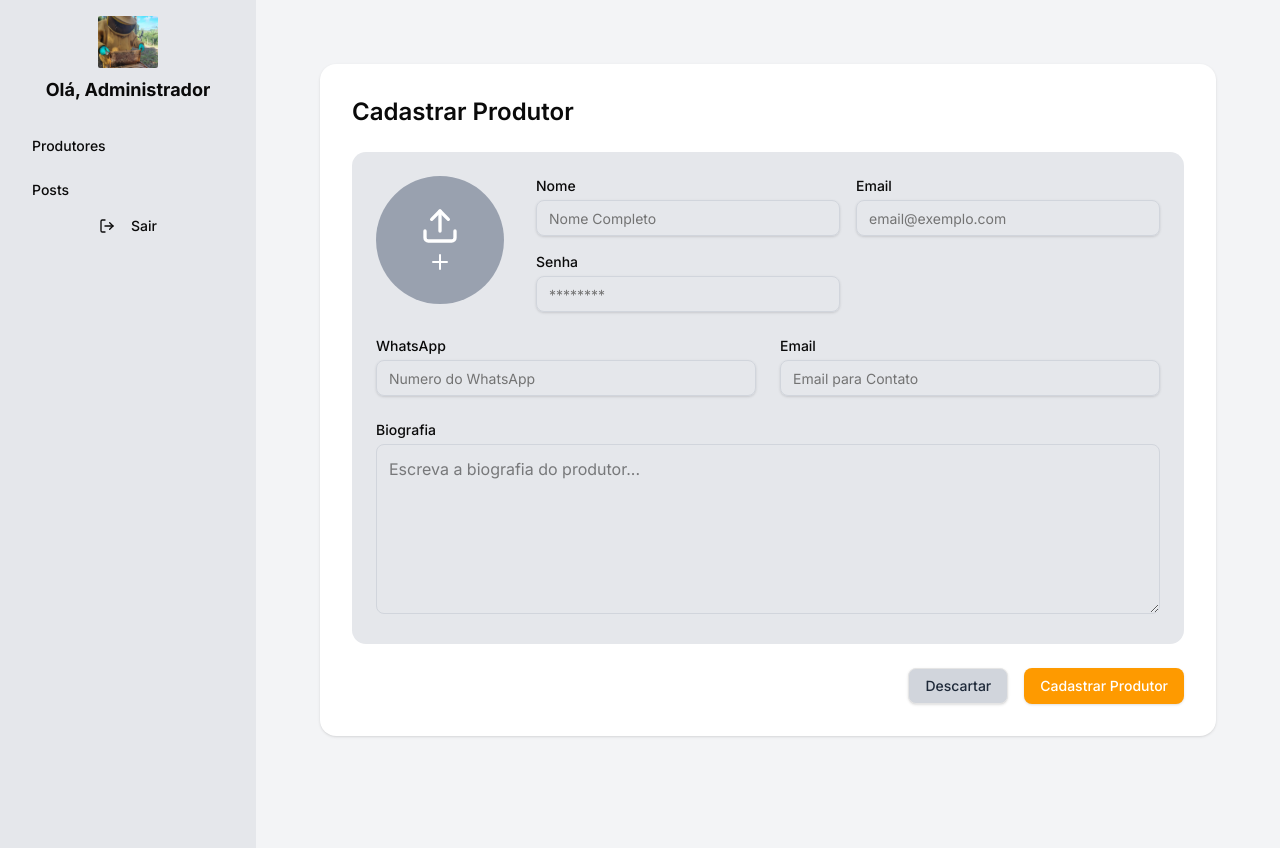
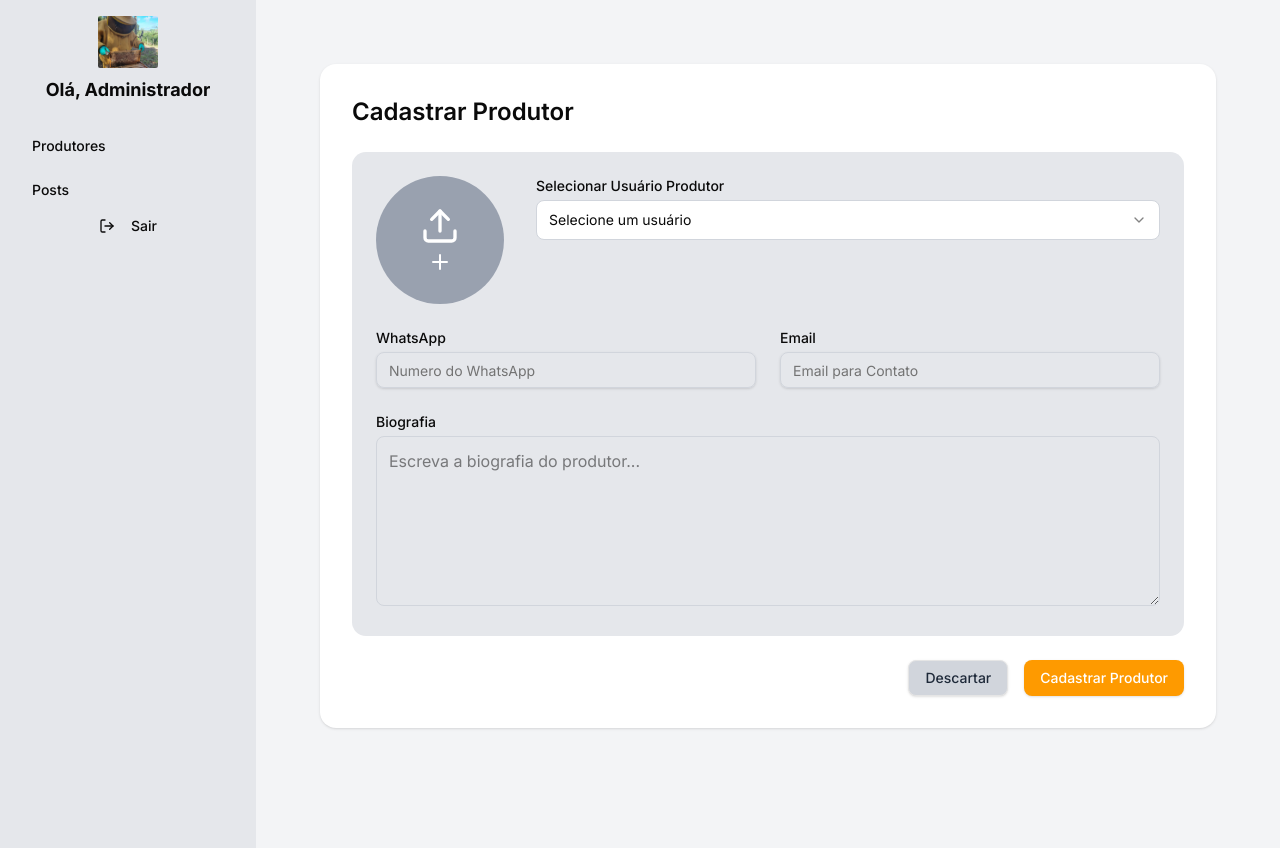
Before and after one commit to GuilhermeMarqus/Moreilandia, a Next.js app: page /admin/cadastroprod in a window 1280 px wide. Built offline with nearby package versions, Linux system fonts and the light colour scheme.

Commit message:
chore: add select component in cadastroprod/page.tsx

```diff
--- a/src/app/(private)/admin/cadastroprod/page.tsx
+++ b/src/app/(private)/admin/cadastroprod/page.tsx
@@ -3,39 +3,41 @@
 import { useState, useRef, useEffect } from "react";
 import Image from "next/image";
 import { Button } from "@/components/ui/button";
-import { Plus, Upload, CheckCircle2 } from "lucide-react"; // Adicionar PenLine e Trash2 para simular edição/exclusão (opcional)
+import { Plus, Upload, CheckCircle2, User } from "lucide-react"; // Adicionar PenLine e Trash2 para simular edição/exclusão (opcional)
 import { Input } from "@/components/ui/input";
 import { Label } from "@/components/ui/label";
 import { useRouter } from "next/navigation"; // Importar useRouter
+import {
+  Select,
+  SelectTrigger,
+  SelectContent,
+  SelectGroup,
+  SelectItem,
+  SelectLabel,
+  SelectValue,
+} from "@/components/ui/select";
 import axios from "axios"; // Importar axios
-
-interface NewUserData {
-  nome: string;
-  email: string;
-  senha: string;
-  papel: "PRODUTOR";
-}
 
 interface ProdutorData {
   id?: string; // ID do produtor (opcional, gerado pelo backend)
-  contato_whatsapp: string;
-  contato_email: string;
-  userId: string; // ID do usuário que é o produtor (não opcional)
+  contato_whatsapp: string; // Alterado de 'telefone'
+  contato_email: string; // Alterado de 'email'
+  userId: string; // ID do ADMIN que está cadastrando
   biografia: string;
-  foto_perfil: string;
+  foto_perfil: string; // Alterado de 'imagem'
+}
+
+interface UserData {
+  id: string;
+  nome: string;
+  papel: string; // Corrigido de 'perfil' para 'papel'
 }
 
 export default function CadastrarProdutorPage() {
-  const [newProducerData, setNewProducerData] = useState<
-    NewUserData & ProdutorData
-  >({
-    nome: "",
-    email: "",
-    senha: "",
-    papel: "PRODUTOR", // Define o papel como PRODUTOR por padrão
+  const [produtor, setProdutor] = useState<ProdutorData>({
     contato_whatsapp: "",
     contato_email: "",
-    userId: "", // Será preenchido após a criação do usuário
+    userId: "",
     biografia: "",
     foto_perfil: "",
   });
@@ -44,11 +46,43 @@ export default function CadastrarProdutorPage() {
   const [carregando, setCarregando] = useState(false);
   const fileInputRef = useRef<HTMLInputElement | null>(null);
   const router = useRouter(); // Inicializar useRouter
+  const [users, setUsers] = useState<UserData[]>([]); // Novo estado para armazenar usuários
+  const [loadingUsers, setLoadingUsers] = useState(true);
+
+  useEffect(() => {
+    const fetchUsers = async () => {
+      setLoadingUsers(true);
+      const token = localStorage.getItem("moreilandia.token");
+      if (!token) {
+        console.error("Token de autenticação não encontrado.");
+        setLoadingUsers(false);
+        return;
+      }
+
+      try {
+        const response = await axios.get(
+          "https://extensao-8-semestre-si-2025-2.onrender.com/api/usuario",
+          {
+            headers: {
+              Authorization: `Bearer ${token}`,
+            },
+          }
+        );
+        setUsers(response.data);
+      } catch (error) {
+        console.error("Erro ao buscar usuários:", error);
+      } finally {
+        setLoadingUsers(false);
+      }
+    };
+
+    fetchUsers();
+  }, []);
 
   const handleChange = (
     e: React.ChangeEvent<HTMLInputElement | HTMLTextAreaElement>
   ) => {
-    setNewProducerData({ ...newProducerData, [e.target.name]: e.target.value });
+    setProdutor({ ...produtor, [e.target.name]: e.target.value });
     setSalvo(false);
   };
 
@@ -56,7 +90,7 @@ export default function CadastrarProdutorPage() {
     const file = e.target.files?.[0];
     if (file) {
       const imageUrl = URL.createObjectURL(file);
-      setNewProducerData({ ...newProducerData, foto_perfil: imageUrl });
+      setProdutor({ ...produtor, foto_perfil: imageUrl });
       setSalvo(false);
     }
   };
@@ -69,142 +103,88 @@ export default function CadastrarProdutorPage() {
     const token = localStorage.getItem("moreilandia.token");
 
     if (!token) {
-      alert("Você precisa estar logado para cadastrar um produtor.");
+      alert("Você precisa estar logado para cadastrar um produtor");
       setCarregando(false);
       return;
     }
 
     if (
-      !newProducerData.nome ||
-      !newProducerData.email ||
-      !newProducerData.senha ||
-      !newProducerData.contato_whatsapp ||
-      !newProducerData.contato_email ||
-      !newProducerData.biografia
+      !produtor.contato_whatsapp ||
+      !produtor.contato_email ||
+      !produtor.biografia ||
+      !produtor.userId // Validar se um usuário foi selecionado
     ) {
-      alert("Preencha todos os campos obrigatórios.");
+      alert("Preencha todos os campos obrigatórios e selecione um usuário.");
       return;
     }
 
     const file = fileInputRef.current?.files?.[0];
 
-    if (!file) {
-      alert("Por favor, selecione uma imagem de perfil para o produtor.");
-      setCarregando(false);
-      return;
+    setCarregando(true);
+
+    const formData = new FormData();
+    formData.append("contato_whatsapp", produtor.contato_whatsapp);
+    formData.append("email", produtor.contato_email); // Alterado para 'email'
+    formData.append("biografia", produtor.biografia);
+    // formData.append("userId", produtor.userId); // userId agora vai na URL
+
+    if (file) {
+      formData.append("foto_perfil", file);
     }
 
-    setCarregando(true);
-
     try {
-      // 1. Criar o usuário PRODUTOR
-      const userResponse = await axios.post(
-        "https://extensao-8-semestre-si-2025-2.onrender.com/api/usuario",
-        {
-          nome: newProducerData.nome,
-          email: newProducerData.email,
-          senha: newProducerData.senha,
-          papel: "PRODUTOR",
-        },
+      const response = await axios.post(
+        `https://extensao-8-semestre-si-2025-2.onrender.com/api/usuario/${produtor.userId}/produtor`,
+        formData,
         {
           headers: {
             Authorization: `Bearer ${token}`,
+            // 'Content-Type': 'multipart/form-data', // Axios define isso automaticamente
           },
         }
       );
 
-      const userId = userResponse.data.id; // Supondo que o ID do usuário criado seja retornado como 'id'
-      console.log("UserID obtido da criação do usuário (para produtor):", userId); // Log para depuração
-
-      // 2. Criar o perfil do produtor, vinculando ao userId recém-criado
-      const formData = new FormData();
-      formData.append("biografia", newProducerData.biografia);
-      formData.append("contato_whatsapp", newProducerData.contato_whatsapp);
-      formData.append("contato_email", newProducerData.contato_email);
-      if (file) {
-        formData.append("foto_perfil", file);
-      }
-
-      console.log("Conteúdo do FormData para o perfil do produtor:"); // Log para depuração
-      for (let pair of formData.entries()) {
-        console.log(`${pair[0]}: ${pair[1]}`);
-      }
-
-      const produtorResponse = await axios.post(
-        `https://extensao-8-semestre-si-2025-2.onrender.com/api/usuario/${userId}/produtor`,
-        formData,
-        {
-          headers: {
-            Authorization: `Bearer ${token}`,
-            "Content-Type": "multipart/form-data",
-          },
-        }
-      );
-
-      if (
-        !produtorResponse.status ||
-        produtorResponse.status < 200 ||
-        produtorResponse.status >= 300
-      ) {
-        let errorData: any = produtorResponse.data;
-        throw new Error(
-          `Erro ao cadastrar perfil do produtor: ${
-            produtorResponse.status || "N/A"
-          } - ${
-            typeof errorData === "object" ? JSON.stringify(errorData) : errorData
-          }`
-        );
-      }
+      const data = response.data;
+      console.log("Produtor cadastrado:", data);
+      setCadastradoId(data.id); // Armazenar o ID do produtor cadastrado
 
       setSalvo(true);
-      setNewProducerData({
-        nome: "",
-        email: "",
-        senha: "",
-        papel: "PRODUTOR",
+      setProdutor({
         contato_whatsapp: "",
         contato_email: "",
         userId: "",
         biografia: "",
         foto_perfil: "",
-      });
+      }); // Limpar o estado, incluindo userId
       if (fileInputRef.current) {
         fileInputRef.current.value = ""; // Limpar o input de arquivo
       }
       setTimeout(() => setSalvo(false), 3000);
-    } catch (error: any) {
-      if (axios.isAxiosError(error) && error.response) {
-        console.error("Erro da API (Axios):", error.response.data);
-        console.error("Status do erro (Axios):", error.response.status);
-        const errorMessage = typeof error.response.data === 'object' && error.response.data !== null
-          ? JSON.stringify(error.response.data)
-          : error.response.data || error.message;
-        alert(`Erro: ${error.response.status} - ${errorMessage}`);
-      } else {
-        console.error("Erro desconhecido:", error);
-        alert(error.message || "Erro ao salvar o produtor.");
-      }
+    } catch (error) {
+      console.error(error);
+      alert("Erro ao salvar o produtor. Veja o console para mais detalhes.");
     } finally {
       setCarregando(false);
     }
   };
 
   const handleDescartar = () => {
-    setNewProducerData({
-      nome: "",
-      email: "",
-      senha: "",
-      papel: "PRODUTOR",
+    setProdutor({
       contato_whatsapp: "",
       contato_email: "",
       userId: "",
       biografia: "",
       foto_perfil: "",
-    });
+    }); // Limpar o estado, incluindo userId
     setSalvo(false);
     if (fileInputRef.current) {
       fileInputRef.current.value = ""; // Limpar o input de arquivo
     }
+  };
+
+  const handleUserSelect = (value: string) => {
+    setProdutor((prev) => ({ ...prev, userId: value }));
+    setSalvo(false);
   };
 
   return (
@@ -213,16 +193,16 @@ export default function CadastrarProdutorPage() {
         <h1 className="text-2xl font-semibold mb-6">Cadastrar Produtor</h1>
 
         <div className="bg-gray-200 rounded-xl p-6 space-y-6">
-          {/* Área da foto_perfil e ID */}
+          {/* Área da foto_perfil e Seleção de Usuário */}
           <div className="flex flex-col md:flex-row items-center md:items-start space-y-6 md:space-y-0 md:space-x-8">
             {/* foto_perfil */}
             <div
               onClick={handleImageClick}
               className="relative w-32 h-32 rounded-full bg-gray-400 flex items-center justify-center cursor-pointer hover:bg-gray-500 transition-colors flex-shrink-0"
             >
-              {newProducerData.foto_perfil ? (
+              {produtor.foto_perfil ? (
                 <Image
-                  src={newProducerData.foto_perfil}
+                  src={produtor.foto_perfil}
                   alt="foto_perfil do Produtor"
                   fill
                   className="object-cover rounded-full"
@@ -242,54 +222,34 @@ export default function CadastrarProdutorPage() {
               />
             </div>
 
-            {/* Campos de Nome, Email e Senha */}
-            <div className="flex-1 grid grid-cols-1 md:grid-cols-2 gap-4 w-full">
+            {/* Seleção de Usuário Produtor */}
+            <div className="flex-1 grid grid-cols-1 gap-4 w-full">
               <div>
-                <Label htmlFor="nome" className="block text-sm font-medium mb-1">
-                  Nome
+                <Label htmlFor="userId" className="block text-sm font-medium mb-1">
+                  Selecionar Usuário Produtor
                 </Label>
-                <Input
-                  id="nome"
-                  type="text"
-                  name="nome"
-                  value={newProducerData.nome}
-                  onChange={handleChange}
-                  placeholder="Nome Completo"
-                  className="w-full p-3 rounded-md border border-gray-300 focus:outline-none focus:ring-2 focus:ring-amber-500"
-                />
-              </div>
-              <div>
-                <Label htmlFor="email" className="block text-sm font-medium mb-1">
-                  Email
-                </Label>
-                <Input
-                  id="email"
-                  type="email"
-                  name="email"
-                  value={newProducerData.email}
-                  onChange={handleChange}
-                  placeholder="email@exemplo.com"
-                  className="w-full p-3 rounded-md border border-gray-300 focus:outline-none focus:ring-2 focus:ring-amber-500"
-                />
-              </div>
-              <div>
-                <Label htmlFor="senha" className="block text-sm font-medium mb-1">
-                  Senha
-                </Label>
-                <Input
-                  id="senha"
-                  type="password"
-                  name="senha"
-                  value={newProducerData.senha}
-                  onChange={handleChange}
-                  placeholder="********"
-                  className="w-full p-3 rounded-md border border-gray-300 focus:outline-none focus:ring-2 focus:ring-amber-500"
-                />
+                <Select onValueChange={handleUserSelect} value={produtor.userId}>
+                  <SelectTrigger className="w-full p-3 rounded-md border border-gray-300 focus:outline-none focus:ring-2 focus:ring-amber-500">
+                    <SelectValue placeholder={loadingUsers ? "Carregando usuários..." : "Selecione um usuário"} />
+                  </SelectTrigger>
+                  <SelectContent>
+                    <SelectGroup>
+                      <SelectLabel>Usuários Produtores</SelectLabel>
+                      {users
+                        .filter((user) => user.papel === "PRODUTOR") // Corrigido de 'perfil' para 'papel'
+                        .map((user) => (
+                          <SelectItem key={user.id} value={user.id}>
+                            ID: {user.id} | Nome: {user.nome}
+                          </SelectItem>
+                        ))}
+                    </SelectGroup>
+                  </SelectContent>
+                </Select>
               </div>
             </div>
           </div>
 
-          {/* Contatos e Endereço */}
+          {/* Contatos */}
           <div className="grid grid-cols-1 md:grid-cols-2 gap-6">
             <div>
               <Label
@@ -302,7 +262,7 @@ export default function CadastrarProdutorPage() {
                 id="contato_whatsapp"
                 type="text"
                 name="contato_whatsapp"
-                value={newProducerData.contato_whatsapp}
+                value={produtor.contato_whatsapp}
                 onChange={handleChange}
                 placeholder="Numero do WhatsApp"
                 className="w-full p-3 rounded-md border border-gray-300 focus:outline-none focus:ring-2 focus:ring-amber-500"
@@ -319,7 +279,7 @@ export default function CadastrarProdutorPage() {
                 id="contato_email"
                 type="email"
                 name="contato_email"
-                value={newProducerData.contato_email}
+                value={produtor.contato_email}
                 onChange={handleChange}
                 placeholder="Email para Contato"
                 className="w-full p-3 rounded-md border border-gray-300 focus:outline-none focus:ring-2 focus:ring-amber-500"
@@ -338,7 +298,7 @@ export default function CadastrarProdutorPage() {
             <textarea
               id="biografia"
               name="biografia"
-              value={newProducerData.biografia}
+              value={produtor.biografia}
               onChange={handleChange}
               placeholder="Escreva a biografia do produtor..."
               className="w-full p-3 rounded-md border border-gray-300 focus:outline-none focus:ring-2 focus:ring-amber-500"
```
